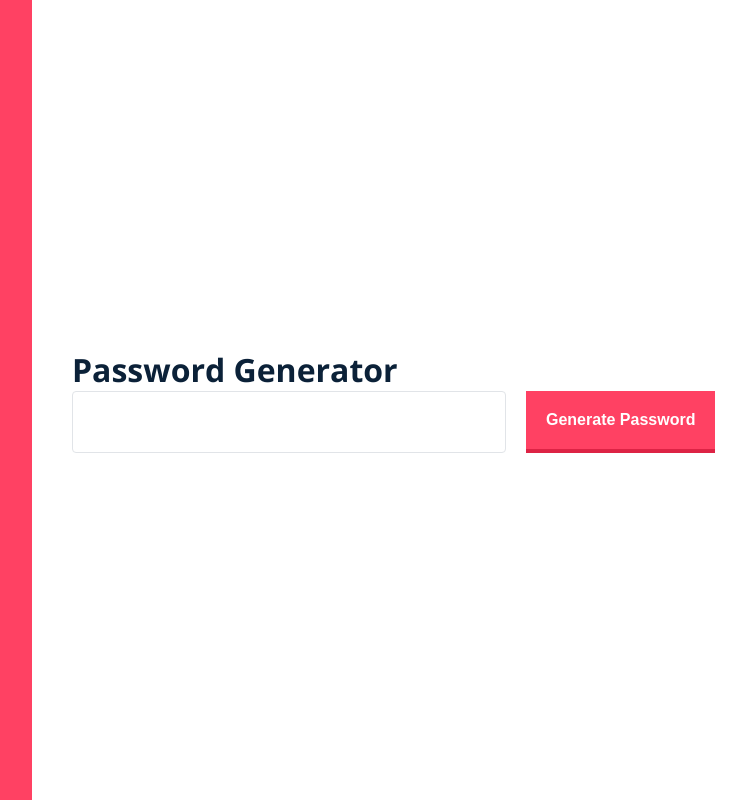
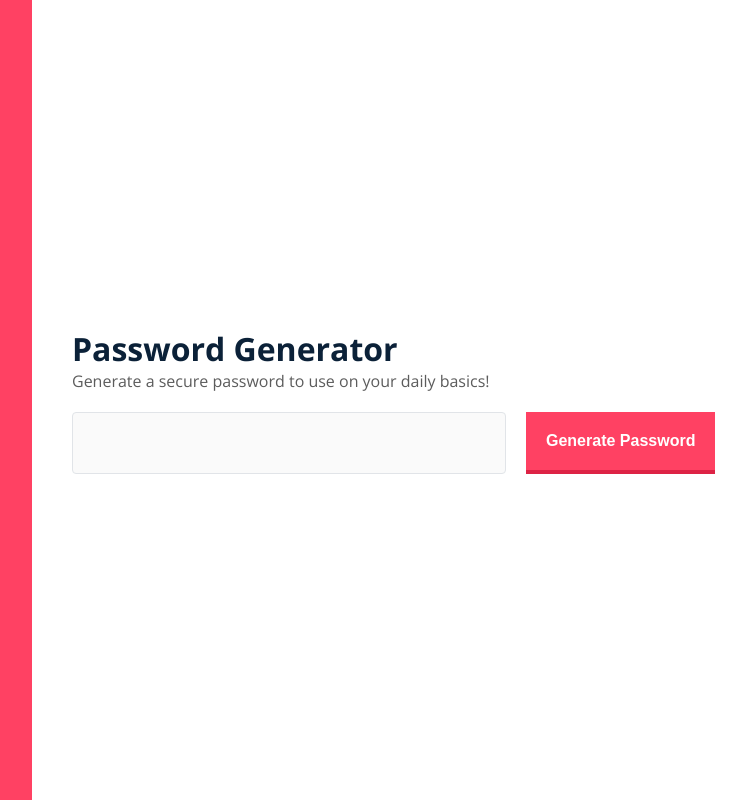
Before and after one commit to ajsevillano/password-generator, a React (Create React App) app: page / in a window 1280 px wide. Shown: the whole page, without its empty margins (340-1086 px from the left). Built offline with nearby package versions, Linux system fonts and the light colour scheme.

Commit message:
Add styles to the input container

```diff
--- a/src/App.css
+++ b/src/App.css
@@ -29,11 +29,17 @@ body {
   align-items: left;
   margin-left: 40px;
 }
+.main-contain p {
+  color: #5c5c5c;
+}
 
 .input-container {
   display: flex;
 }
 
+.input-container {
+  margin-top: 20px;
+}
 .input-container input {
   width: 50%;
   margin-right: 20px;
@@ -57,5 +63,8 @@ body {
   border-bottom: 4px solid #dd2345;
   outline: none;
 }
+.button:hover {
+  cursor: pointer;
+}
 
 /*# sourceMappingURL=App.css.map */
--- a/src/App.js
+++ b/src/App.js
@@ -8,6 +8,7 @@ function App() {
   return (
     <Layout>
       <h1>Password Generator</h1>
+      <p> Generate a secure password to use on your daily basics!</p>
       <div className="input-container">
         <Input />
         <Button />
--- a/src/components/Button/_Button.scss
+++ b/src/components/Button/_Button.scss
@@ -7,4 +7,7 @@
   border: none;
   border-bottom: 4px solid #dd2345;
   outline: none;
+  &:hover {
+    cursor: pointer;
+  }
 }
--- a/src/components/Input/Index.js
+++ b/src/components/Input/Index.js
@@ -1,5 +1,5 @@
 const Input = () => {
-  return <input type="text" />;
+  return <input type="text" disabled />;
 };
 
 export default Input;
--- a/src/components/Input/_Input.scss
+++ b/src/components/Input/_Input.scss
@@ -1,4 +1,6 @@
-.input-container input {
+.input-container {
+  margin-top: 20px;
+  input {
     width: 50%;
     margin-right: 20px;
     border: 1px solid #e1e4e8;
@@ -10,3 +12,4 @@
     font-family: 'Open Sans', sans-serif;
     font-weight: 600;
   }
+}
--- a/src/components/Layout/_Layout.scss
+++ b/src/components/Layout/_Layout.scss
@@ -29,6 +29,10 @@ body {
   justify-content: center;
   align-items: left;
   margin-left: 40px;
+
+  p {
+    color: #5c5c5c;
+  }
 }
 
 .input-container {
```
Also changed, not shown: 1 other file (tests, documents, lock files or other folders). Lines whose indentation alone changed are shown as unchanged.
